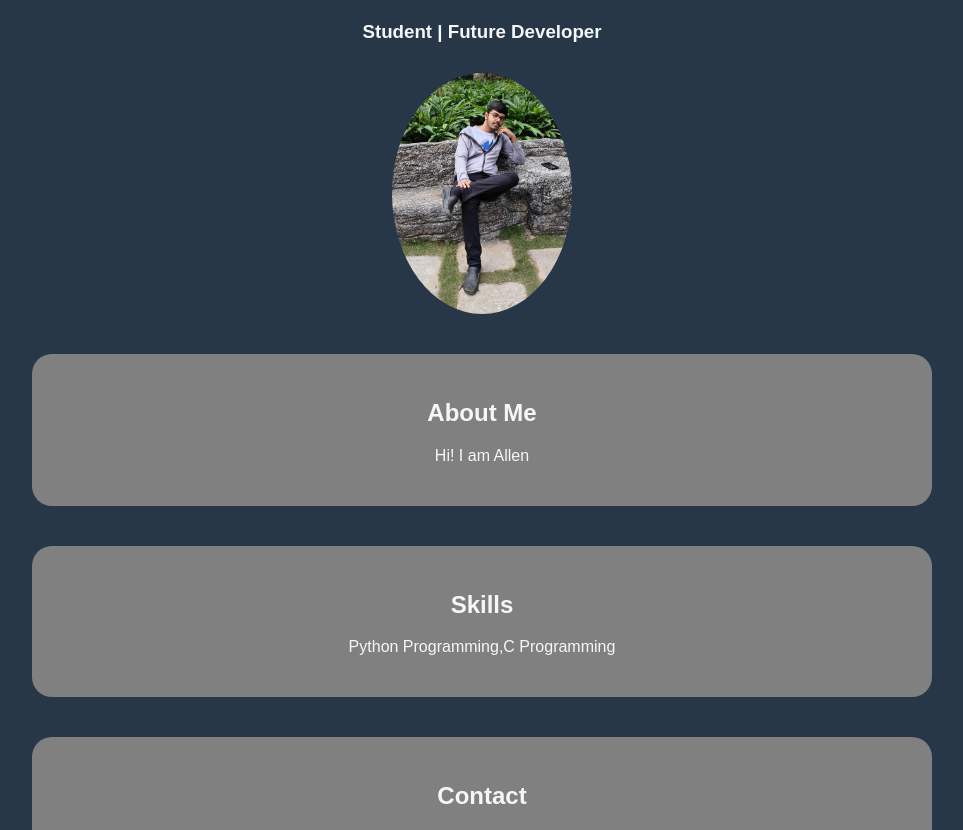
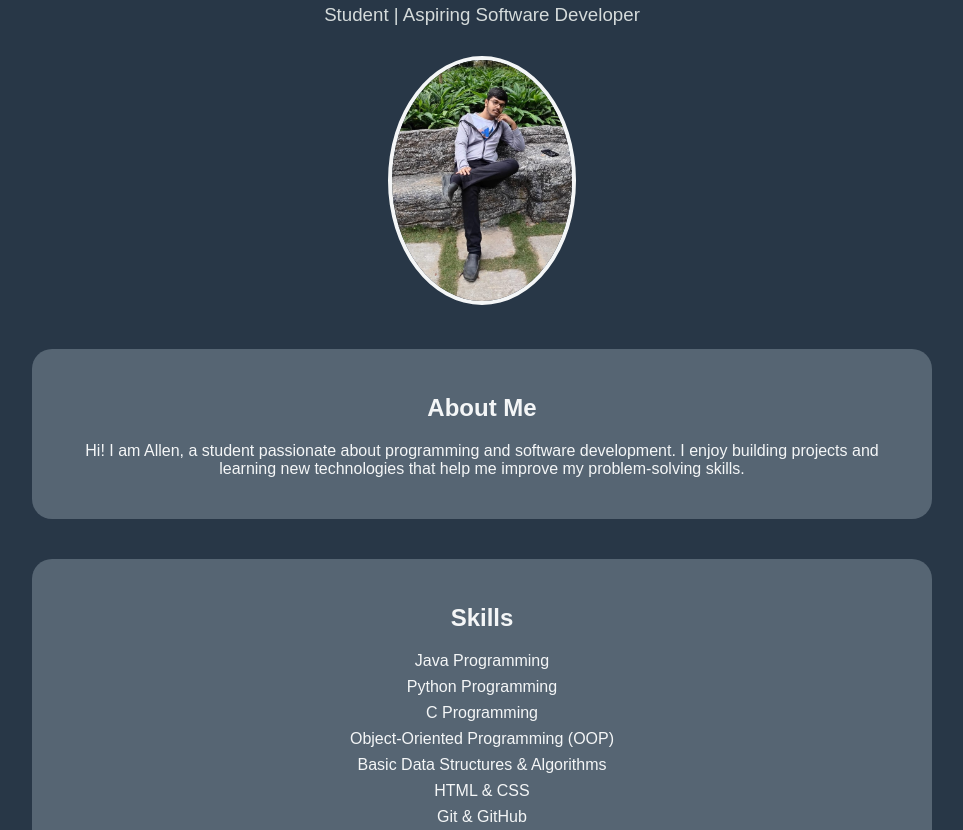
Before and after one commit to Allen-SV/Allen-SV.github.io, a plain HTML site: page index.html in a window 1280 px wide. Shown: the part 99-929 px from the top of the page, without its empty margins (158-1121 px from the left). Drawn offline with Linux system fonts and the light colour scheme.

Commit message:
Revamp index.html with new styles and content
Updated the profile page with enhanced styles and additional skills.

```diff
--- a/index.html
+++ b/index.html
@@ -1,44 +1,77 @@
+<!DOCTYPE html>
 <html>
 
 <head>
-	<title>Allen</title>
+<title>Allen Shaji Varghese</title>
 
 <style>
 
-   body {
-      background: #283747;
-      font-family: Arial;
-      margin: 0;
-      padding: 0;
-      color: #F4F6F7;
-    }
+body{
+    background:#283747;
+    font-family:Arial, sans-serif;
+    margin:0;
+    padding:0;
+    color:#F4F6F7;
+}
 
-    .container {
-      max-width: 900px;
-      margin: auto;
-      text-align: center;
-      padding: 40px 20px 80px;
-    }
+.container{
+    max-width:900px;
+    margin:auto;
+    text-align:center;
+    padding:40px 20px 80px;
+}
 
+.profile{
+    margin-top:30px;
+}
 
-    .profile {
-      margin-top: 30px;
-    }
+.profile img{
+    width:180px;
+    border-radius:50%;
+    border:4px solid #F4F6F7;
+}
 
-    .profile img {
-      width: 180px;
-      border-radius: 50%;
-    }
+.section{
+    margin-top:40px;
+    padding:25px;
+    background:#566573;
+    border-radius:20px;
+    transition:transform 0.3s;
+}
 
-    .section {
-      margin-top: 40px;
-      padding: 25px;
-      background: #808080;
-      border-radius: 20px;
-    }
+.section:hover{
+    transform:scale(1.03);
+}
+
+h1{
+    margin-bottom:5px;
+}
+
+h3{
+    margin-top:0;
+    font-weight:normal;
+    color:#D5DBDB;
+}
+
+ul{
+    list-style-type:none;
+    padding:0;
+}
+
+li{
+    margin:8px 0;
+}
+
+a{
+    color:#AED6F1;
+    text-decoration:none;
+}
+
+a:hover{
+    text-decoration:underline;
+}
 
 </style>
-
 
 </head>
 
@@ -46,33 +79,45 @@
 <body>
 
 <div class="container">
+
 <h1>Allen Shaji Varghese</h1>
-<h3>Student | Future Developer</h3>
+<h3>Student | Aspiring Software Developer</h3>
 
 <div class="profile">
-<img src="Allen_Photo_New.jpeg">
+<img src="Allen_Photo_New.jpeg" alt="Allen Shaji Varghese">
 </div>
+
 
 <div class="section">
 <h2>About Me</h2>
 <p>
-Hi! I am Allen
+Hi! I am Allen, a student passionate about programming and software development.
+I enjoy building projects and learning new technologies that help me improve my problem-solving skills.
 </p>
 </div>
 
+
 <div class="section">
 <h2>Skills</h2>
-<p>
-Python Programming,C Programming
-</p>
+<ul>
+<li>Java Programming</li>
+<li>Python Programming</li>
+<li>C Programming</li>
+<li>Object-Oriented Programming (OOP)</li>
+<li>Basic Data Structures & Algorithms</li>
+<li>HTML & CSS</li>
+<li>Git & GitHub</li>
+</ul>
 </div>
+
 
 <div class="section">
 <h2>Contact</h2>
-<p>
-Email:allenshajivarghese500@gmail.com
-</p>
+<p>Email: allenshajivarghese500@gmail.com</p>
+<p>GitHub: <a href="#">github.com/Allen-SV</a></p>
+<p>LinkedIn: <a href="#">linkedin.com/in/allen-shaji-varghese-462086332</a></p>
 </div>
+
 
 </div>
 
```
